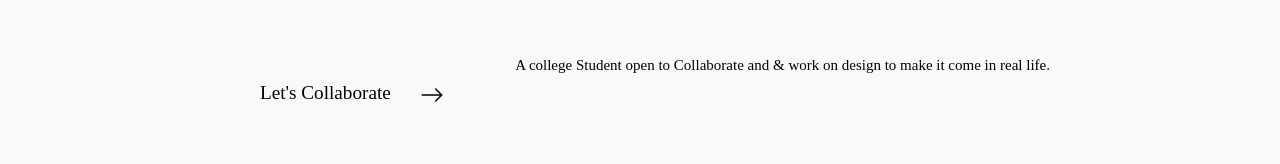
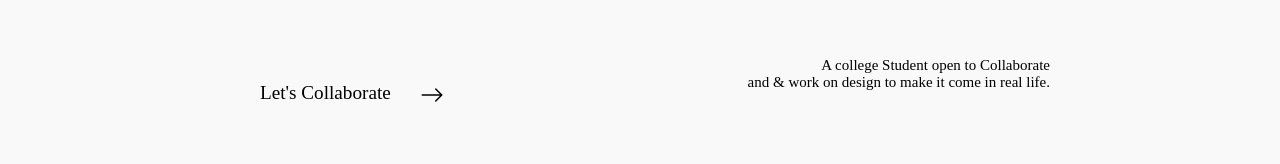
Before and after one commit to M-Khan13/Portfolio., a plain HTML site: page index.html in a window 1280 px wide. Shown: the part 576-740 px from the top of the page. Drawn offline with Linux system fonts and the light colour scheme; some packages are replaced by stand-ins of ours; a script that the page names is missing; a web font is replaced by a local one.

Commit message:
Update index.html

```diff
--- a/index.html
+++ b/index.html
@@ -72,7 +72,7 @@
             </button>
             </svg>
             <div class="right">
-                <p>A college Student open to Collaborate and & work on design to make it come in real life.</p>
+                <p>A college Student open to Collaborate <br> and & work on design to make it come in real life.</p>
             </div>
         </div>
     </div>
```
